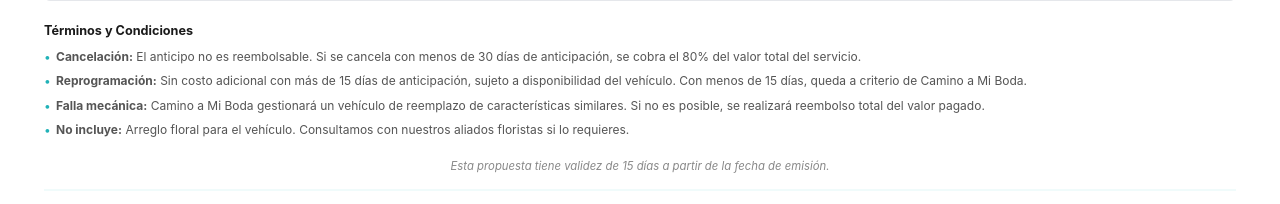
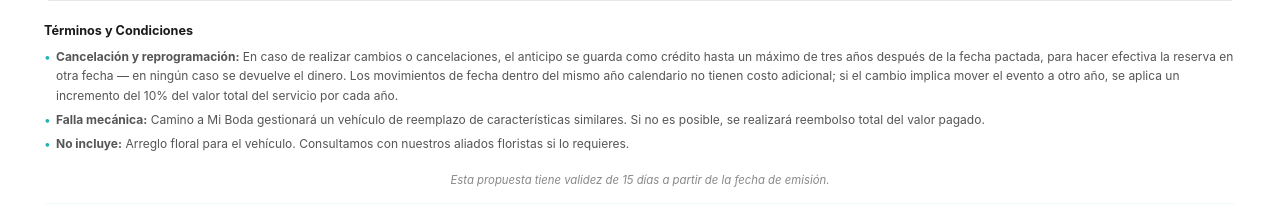
Before and after one commit to pitonisagpt/caminoamiboda, a Python web app: template backend/templates/quote.html in a window 1280 px wide. Shown: the part 698-902 px from the top of the page. Run offline with Jinja, Linux system fonts and the light colour scheme; the template is opened without the code that fills it, so the values that code supplies are empty.

Commit message:
Fix quote.html's cancellation policy to match the actual one
quote.html said the deposit was non-refundable with an 80% cancellation
fee — the real policy (confirmed by the owner, already live on
/politica-de-reservas and in pdf_letter.html) is that it's kept as
credit for up to 3 years instead. Also folds in the separate
"Reprogramación" term, which had its own contradictory 15-day-notice
rule not present in the real policy.

```diff
--- a/backend/templates/quote.html
+++ b/backend/templates/quote.html
@@ -324,10 +324,7 @@
   <div class="terms">
     <div class="terms-title">Términos y Condiciones</div>
     <div class="term-item">
-      <strong>Cancelación:</strong> El anticipo no es reembolsable. Si se cancela con menos de 30 días de anticipación, se cobra el 80% del valor total del servicio.
-    </div>
-    <div class="term-item">
-      <strong>Reprogramación:</strong> Sin costo adicional con más de 15 días de anticipación, sujeto a disponibilidad del vehículo. Con menos de 15 días, queda a criterio de Camino a Mi Boda.
+      <strong>Cancelación y reprogramación:</strong> En caso de realizar cambios o cancelaciones, el anticipo se guarda como crédito hasta un máximo de tres años después de la fecha pactada, para hacer efectiva la reserva en otra fecha — en ningún caso se devuelve el dinero. Los movimientos de fecha dentro del mismo año calendario no tienen costo adicional; si el cambio implica mover el evento a otro año, se aplica un incremento del 10% del valor total del servicio por cada año.
     </div>
     <div class="term-item">
       <strong>Falla mecánica:</strong> Camino a Mi Boda gestionará un vehículo de reemplazo de características similares. Si no es posible, se realizará reembolso total del valor pagado.
```
